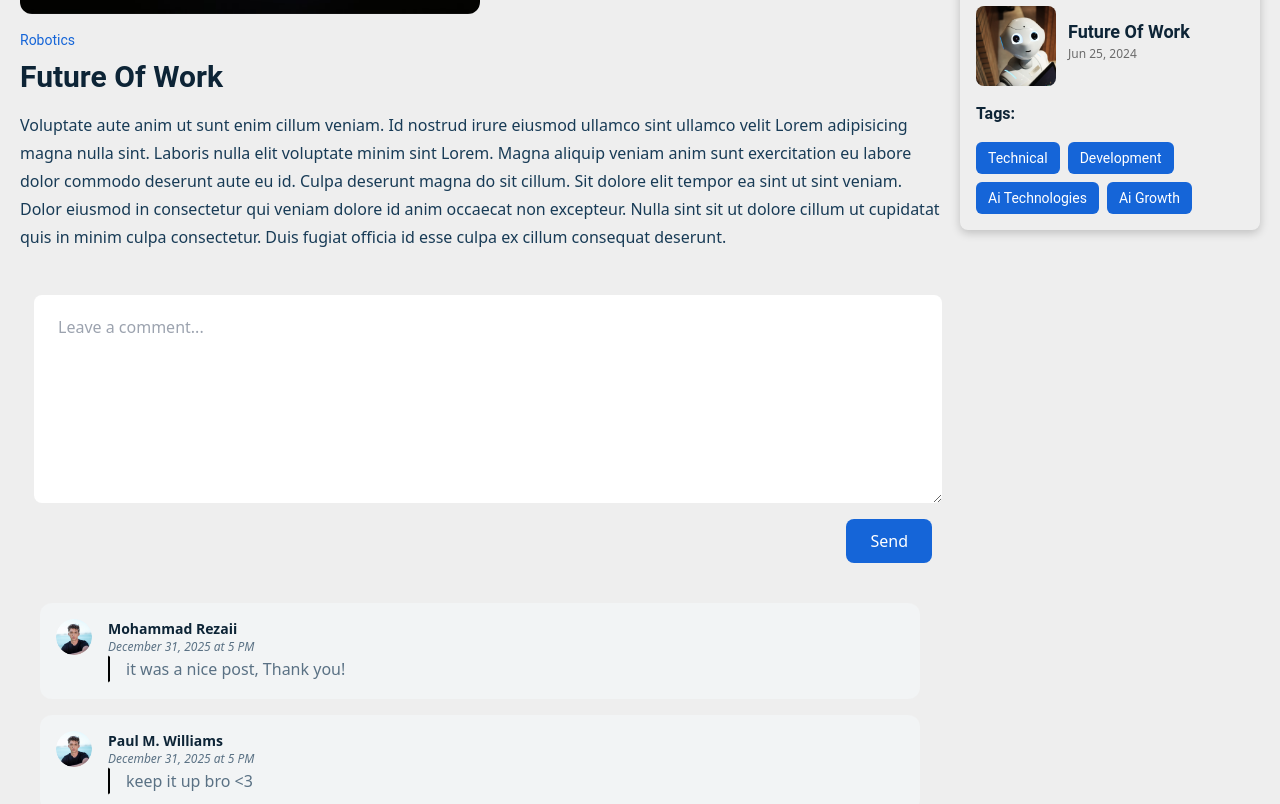
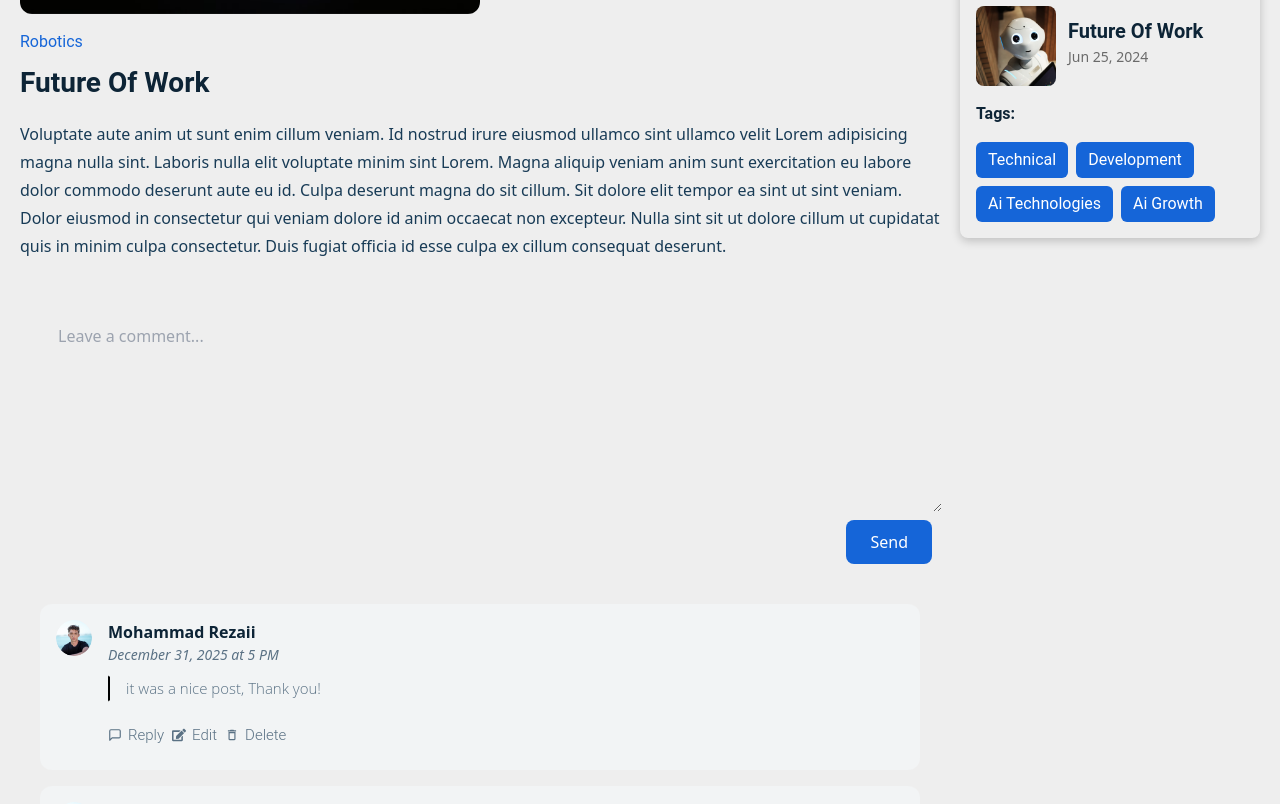
Before and after one commit to Sreeplays/BlogApp, a React (Create React App) app: page /blog/1 in a window 1280 px wide. Shown: the part 436-1240 px from the top of the page. Built offline with nearby package versions, Linux system fonts and the light colour scheme.

Commit message:
Added reply functionality

```diff
--- a/src/components/Comments-Comp/COMMENTS.jsx
+++ b/src/components/Comments-Comp/COMMENTS.jsx
@@ -1,9 +1,18 @@
 import React from 'react'
+import {FiMessageSquare} from 'react-icons/fi'
+import {FaEdit} from 'react-icons/fa'
+import {MdDeleteOutline} from 'react-icons/md'
 import images from '../../constants/images'
+import CommentsForm from './commentsForm'
 
-const COMMENTS = ({comment}) => {
+const COMMENTS = ({comment, loggedUserId, affectedComment, setaffectedComment, addComment, parentId = null}) => {
+  const isUserLogged = Boolean(loggedUserId)
+  const commentedUser = loggedUserId === comment.user_id
+  const isReplying = affectedComment && affectedComment.type === 'replying' && affectedComment._id === comment._id
+  const repliedParentId = parentId ? parentId : comment._id
+  const repliedUserId = comment.user_id
   return (
-    <div className='flex flex-nowrap items-start p-4 rounded-xl bg-[#F2F4F5] gap-x-4'>
+    <div className='flex flex-nowrap items-start p-4 px-14 md:px-4 rounded-xl bg-[#F2F4F5] gap-x-4'>
       <img src={images.userImage} alt="user profile" className='w-9 h-9 object-cover rounded-full' />
       <div className='flex-1 flex flex-col'>
         <h4 className='text-dark-hard text-sm font-semibold'>{comment.username}</h4>
@@ -15,7 +24,30 @@ const COMMENTS = ({comment}) => {
             hour: 'numeric',
           })}
         </span>
-        <p className='text-dark-light font-sm font-light border-2 border-l-black border-r-transparent border-t-transparent border-b-transparent pl-4 rounded-sm'>{comment.des}</p>
+        <p className='text-dark-light text-xm font-opensans font-light border-2 border-l-black border-r-transparent border-t-transparent border-b-transparent pl-4 mt-2.5 mb-2.5 rounded-sm'>{comment.des}</p>
+        <div className='flex items-center gap-x-2 mt-3 mb-2 text-dark-light font-roboto font-light text-xm'>
+          {
+          isUserLogged &&
+          <button className='flex items-center space-x-1.5' onClick={() => setaffectedComment({type: 'replying', _id: comment._id})}>
+            <FiMessageSquare className='w-3.5 h-auto'/>
+            <span>Reply</span>
+          </button>
+          }
+          {commentedUser &&
+            <>
+              <button className='flex items-center space-x-1.5'>
+                <FaEdit className='w-3.5 h-auto' />
+                <span>Edit</span>
+              </button>
+              <button className='flex items-center space-x-1.5'>
+                <MdDeleteOutline className='w-3.5 h-auto' />
+                <span>Delete</span>
+              </button>
+            </>
+          }
+
+        </div>
+        {isReplying && <CommentsForm btnLabel={'Submit'} formSubmitHandler={(value) => addComment(value, repliedParentId, repliedUserId)} formCancelHandler={() => setaffectedComment(null)}/>}
       </div>
     </div>
   )
--- a/src/components/Comments-Comp/commentsContainer.jsx
+++ b/src/components/Comments-Comp/commentsContainer.jsx
@@ -3,10 +3,10 @@ import CommentsForm from './commentsForm'
 import {getCommentsData} from '../../data/comments'
 import COMMENTS from './COMMENTS'
 
-const CommentsContainer = ({className}) => {
+const CommentsContainer = ({className, loggedUserId}) => {
   const [comment, setComment] = useState([])
   const mainComment = comment.filter((comments) => comments.parent == null)
-
+  const [affectedComment, setaffectedComment] = useState(null)
   console.log(comment)
 
   useEffect(() => {
@@ -34,9 +34,9 @@ const CommentsContainer = ({className}) => {
   return (
     <div className={'${className}'}>
         <CommentsForm btnLabel="Send" formSubmitHandler ={(value) => addComentHandler(value)} />
-        <div className='space-y-4 px-5 mt-5 mb-5'>
+        <div className='space-y-4 md:px-5 px-10 mt-5 mb-5'>
           {mainComment.map((comment) => (
-              <COMMENTS comment={comment}/>
+              <COMMENTS key={comment._id} comment={comment} loggedUserId={loggedUserId} affectedComment={affectedComment} setaffectedComment={setaffectedComment} addComment={addComentHandler}/>
           ))}
         </div>
     </div>
--- a/src/components/Comments-Comp/commentsForm.jsx
+++ b/src/components/Comments-Comp/commentsForm.jsx
@@ -1,7 +1,7 @@
 import React from 'react'
 import { useState } from 'react';
 
-const CommentsForm = ({ btnLabel, formSubmitHandler }) => {
+const CommentsForm = ({ btnLabel, formSubmitHandler, formCancelHandler }) => {
 const [value, setValue] = useState("")
   const submitHandler = (e) => {
     e.preventDefault();
@@ -11,8 +11,16 @@ const [value, setValue] = useState("")
   return (
     <form onSubmit={submitHandler}>
       <div className='flex flex-col items-end rounded-lg p-1 pr-11 md:pr-2'>
-      <textarea id="" rows={7} className='text-black w-full focus:outline-none h-max-[250px] rounded-lg placeholder:px-1 placeholder:text-base px-5 mx-[-10px] py-5' placeholder='Leave a comment...' value={value} onChange={(e) => setValue(e.target.value)}></textarea>
-      <button className='bg-primary text-white py-2.5 px-6 rounded-lg mt-4 mb-4 ' onSubmit={formSubmitHandler}>{btnLabel}</button>
+      <textarea id="" rows={7} className='text-black bg-transparent w-full focus:outline-blue-500 h-max-[250px] rounded-lg placeholder:px-1 placeholder:text-base px-5 mx-[-10px] py-5' placeholder='Leave a comment...' value={value} onChange={(e) => setValue(e.target.value)}></textarea>
+      <div className='flex items-centre gap-x-2'>
+        {formCancelHandler && (
+          <button className='border border-red-500 text-red-500 py-2.5 px-6 rounded-lg mb-4 mt-2' onClick={formCancelHandler}>
+            Cancel
+          </button>
+        )}
+        <button className='bg-primary text-white py-2.5 px-6 rounded-lg mb-4 mt-2' onSubmit={formSubmitHandler}>{btnLabel}</button>
+      </div>
+
       </div>
     </form>
   )
--- a/src/pages/ArticleDetailing/ArticleDetailPage.jsx
+++ b/src/pages/ArticleDetailing/ArticleDetailPage.jsx
@@ -1,9 +1,8 @@
 import React from 'react'
 
 import MainLayout from '../../components/MainLayout.jsx'
-import CTA from '../Home/Container/CTA.jsx'
 import BreadCrumbs from '../../components/BreadCrumbs.jsx'
-import { BiArrowFromLeft, BiArrowFromRight, BiSolidArrowFromRight } from 'react-icons/bi';
+import {BiSolidArrowFromRight } from 'react-icons/bi';
 import images from '../../constants/images.js';
 import { Link } from 'react-router-dom';
 import SuggestedPosts from './SuggestedPosts/suggestedPosts.jsx';
@@ -57,7 +56,7 @@ const ArticleDetailPage = () => {
 
 Culpa deserunt magna do sit cillum. Sit dolore elit tempor ea sint ut sint veniam. Dolor eiusmod in consectetur qui veniam dolore id anim occaecat non excepteur. Nulla sint sit ut dolore cillum ut cupidatat quis in minim culpa consectetur. Duis fugiat officia id esse culpa ex cillum consequat deserunt.</p>
                 </div>
-                <CommentsContainer />
+                <CommentsContainer loggedUserId="a"/>
             </article>
             <SuggestedPosts header="Latest Articles" posts={postsData} tags={tagsData}/>
         </section>
--- a/src/pages/ArticleDetailing/SuggestedPosts/suggestedPosts.jsx
+++ b/src/pages/ArticleDetailing/SuggestedPosts/suggestedPosts.jsx
@@ -1,5 +1,4 @@
 import React from 'react'
-import images from '../../../constants/images'
 import { Link } from 'react-router-dom'
 
 const SuggestedPosts = ({header, posts = [], tags}) => {
--- a/src/pages/Home/Container/Hero.jsx
+++ b/src/pages/Home/Container/Hero.jsx
@@ -1,5 +1,4 @@
 import React from 'react'
-import { Helmet } from 'react-helmet'
 import images from '../../../constants/images'
 import { Button } from 'reactstrap'
 import { FiSearch } from 'react-icons/fi'
@@ -9,7 +8,7 @@ const Hero = () => {
       <div className='mt-10 lg:w-1/2'>
         <h1 className='font-roboto text-dark-soft text-4xl text-center font-extrabold md:text-6xl lg:text-left lg:max-w-[540px]'>Read. Reflect. Repeat.</h1>
         <p className='text-dark-light text-md text-center mt-4 md:text-xl lg:text-left'>Welcome to Sreeplays – Your Ultimate Hub for Engaging Reads! Dive into a world where every article is crafted to inspire, inform, and entertain. Whether you're here to explore new ideas, stay updated with the latest trends, or simply enjoy a good read, Sreeplays is your go-to destination. Happy reading!</p>
-        <p className='italic font-light pl-2 xs:text-sm text-center lg:text-start'>*A prototype blog-app; author:- <span className='underline font-semibold text-dark-light'> <a href="https://github.com/Sreeplays" target='_blank'>@Sreeplays</a></span></p>
+        <p className='italic font-light pl-2 xs:text-sm text-center lg:text-start'>*A prototype blog-app; author:- <span className='underline font-semibold text-dark-light'> <a href="https://github.com/Sreeplays" target='_blank' rel='noreferrer'>@Sreeplays</a></span></p>
 
         <div className='flex flex-col gap-y-2 mt-10 relative items-center lg:items-start'>
           <div className='relative'>
--- a/src/pages/Home/Home.jsx
+++ b/src/pages/Home/Home.jsx
@@ -1,9 +1,7 @@
 import React from 'react'
 import MainLayout from '../../components/MainLayout'
 import Hero from './Container/Hero'
-import { Helmet } from 'react-helmet'
 import ArticleCard from './Container/ArticleCard'
-import CTA from './Container/CTA'
 
 const Home = () => {
   return (
--- a/tailwind.config.js
+++ b/tailwind.config.js
@@ -18,6 +18,24 @@ module.exports = {
         '2xl': '1536px',
         // => @media (min-width: 1536px) ( ... )
 
+      },
+      fontSize: {
+        base: "16px",
+        xs: "14px",
+        xm: "15px",
+        sm: "16px",
+        md: "18px",
+        lg: "20px",
+        xl: "22px",
+        "2xl": "24px",
+        "3xl": "28px",
+        "4xl": "32px",
+        "5xl": "36px",
+        "6xl": "40px",
+        "7xl": "48px",
+        "8xl": "56px",
+        "9xl": "64px",
+        "10xl": "72px",
       },
       extend: {
         boxShadow: {
```
